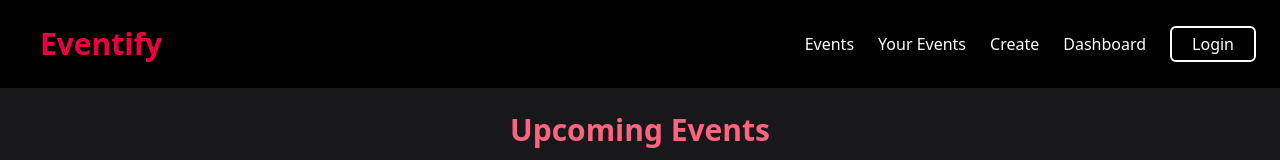
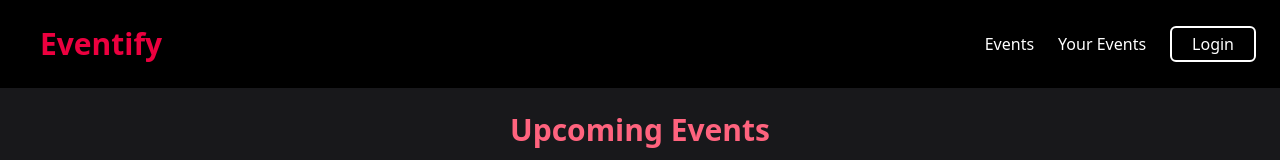
Before and after one commit to sharhaan89/Eventify, a React (Vite) app in the folder frontend/: page /events/all in a window 1280 px wide. Shown: the top 160 px of the page. Built offline with nearby package versions, Linux system fonts and the light colour scheme; no server answers.

Commit message:
Adding Login/Logout option (functionality not yet added)

```diff
--- a/frontend/src/components/NavBar.jsx
+++ b/frontend/src/components/NavBar.jsx
@@ -1,8 +1,14 @@
 import React from "react"
 import { NavLink, useRouteError } from "react-router-dom"
 
+const isLoggedIn = false
+const isCurrentUserManager = true
+
 export default function Navbar() {
-    return (
+
+    if (isLoggedIn) {
+
+    if (isCurrentUserManager) return (
         <nav>
             <div className="fixed top-0 right-0 z-50 w-full bg-black">
                 <div className="container">
@@ -26,7 +32,7 @@ export default function Navbar() {
                             </li>
                         </ul>
                         <button className="px-5 text-white text-0.5xl border-2 border-white px-3 py-1 rounded-md">
-                                <NavLink to="/users/login">Login</NavLink>
+                                <NavLink to="">Logout</NavLink>
                         </button>
                     </div>
                     </div>
@@ -34,4 +40,57 @@ export default function Navbar() {
             </div>
         </nav>
     )
+    else if (!isCurrentUserManager) return (
+        <nav>
+            <div className="fixed top-0 right-0 z-50 w-full bg-black">
+                <div className="container">
+                    <div className="flex justify-between items-center">
+                    <div className="flex px-10">
+                        <NavLink to="/"><span className="py-4 text-3xl font-bold text-rose-600 fo">Eventify</span></NavLink>
+                    </div>
+                    <div className="text-white px-6 flex items-center gap-6 text-0.5xl py-4">
+                        <ul className="flex items-center gap-6 text-0.5xl py-4">
+                            <li>
+                                <NavLink to="/events/all">Events</NavLink>
+                            </li>
+                            <li>
+                                <NavLink to="/events/registered">Your Events</NavLink>
+                            </li>
+                        </ul>
+                        <button className="px-5 text-white text-0.5xl border-2 border-white px-3 py-1 rounded-md">
+                                <NavLink to="">Logout</NavLink>
+                        </button>
+                    </div>
+                    </div>
+                </div>
+            </div>
+        </nav>
+    )}
+
+    else if(!isLoggedIn){
+        return(<nav>
+            <div className="fixed top-0 right-0 z-50 w-full bg-black">
+                <div className="container">
+                    <div className="flex justify-between items-center">
+                        <div className="flex px-10">
+                            <NavLink to="/"><span className="py-4 text-3xl font-bold text-rose-600 fo">Eventify</span></NavLink>
+                        </div>
+                        <div className="text-white px-6 flex items-center gap-6 text-0.5xl py-4">
+                            <ul className="flex items-center gap-6 text-0.5xl py-4">
+                                <li>
+                                    <NavLink to="/events/all">Events</NavLink>
+                                </li>
+                                <li>
+                                    <NavLink to="/events/registered">Your Events</NavLink>
+                                </li>
+                            </ul>
+                            <button className="px-5 text-white text-0.5xl border-2 border-white px-3 py-1 rounded-md">
+                                    <NavLink to="/users/login">Login</NavLink>
+                            </button>
+                        </div>
+                    </div>
+                </div>
+            </div>
+        </nav>)
+    }
 }
```
